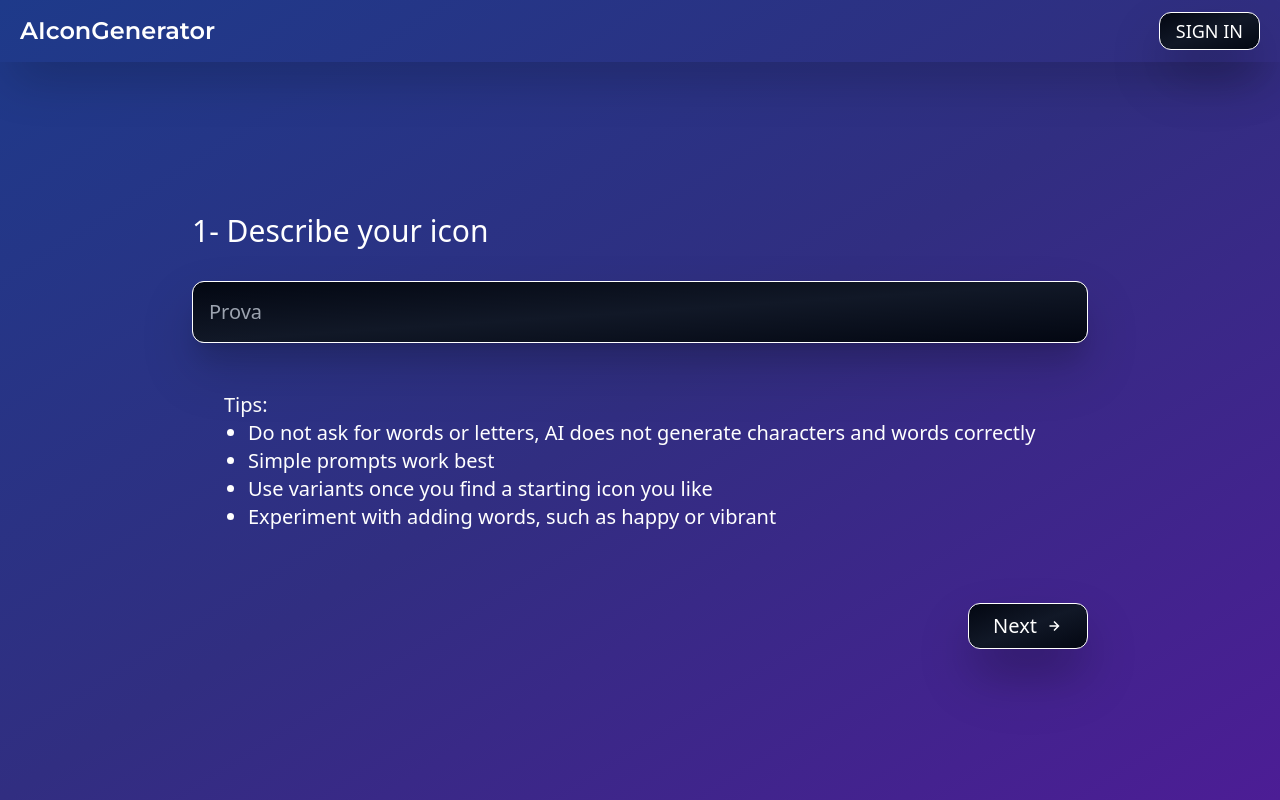
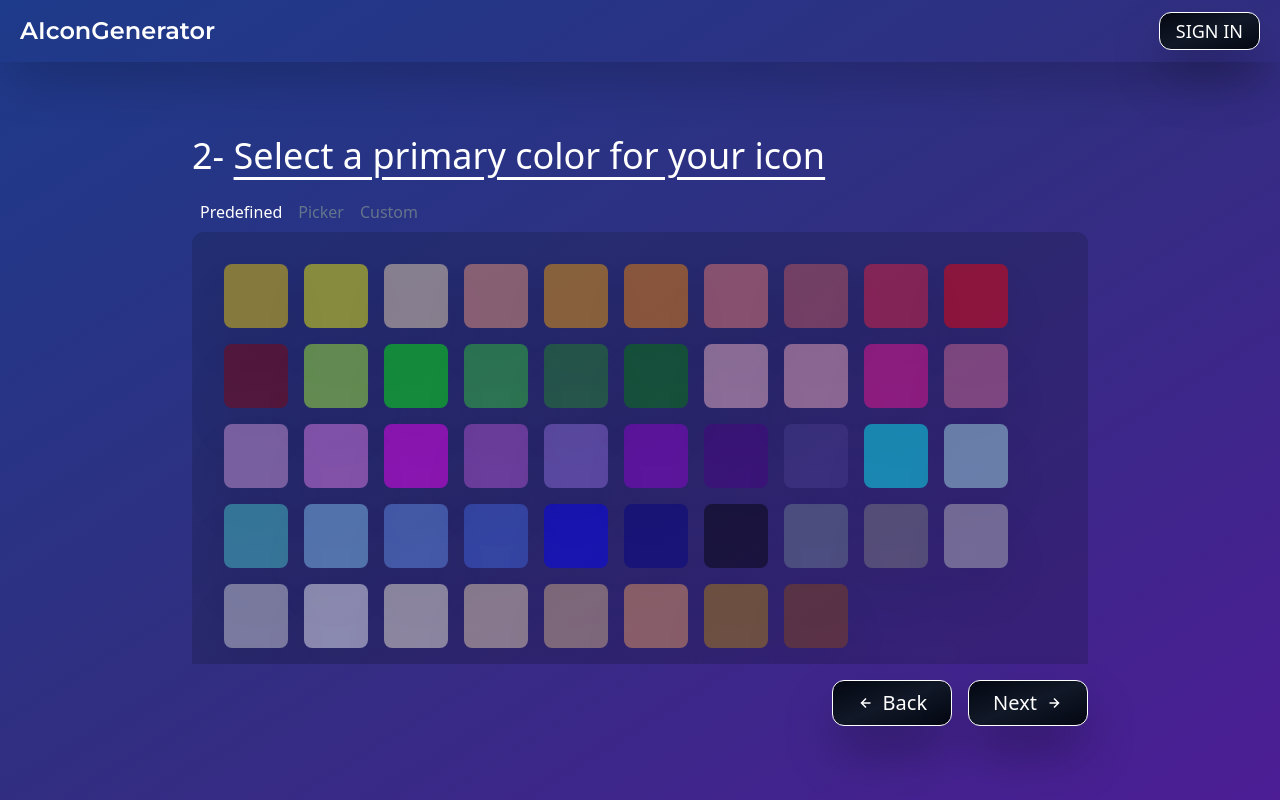
Before and after one commit to morhaaa/ai-icon-generator, a Next.js app: page /generator in a window 1280 px wide. Both pictures are taken after a click on the button "Next". Built offline with nearby package versions, Linux system fonts and the light colour scheme.

Commit message:
Create step2

```diff
--- a/package.json
+++ b/package.json
@@ -13,6 +13,7 @@
     "@types/react": "18.2.21",
     "@types/react-dom": "18.2.7",
     "autoprefixer": "10.4.15",
+    "clsx": "^2.0.0",
     "eslint": "8.48.0",
     "eslint-config-next": "13.4.19",
     "next": "13.4.19",
--- a/src/app/generator/page.tsx
+++ b/src/app/generator/page.tsx
@@ -1,17 +1,59 @@
 "use client";
 
-import Step1 from "@/components/sterp1";
+import Step1 from "@/components/steps/step1";
+import Step2 from "@/components/steps/step2";
 import { useState } from "react";
 
-type Step = 1 | 2 | 3;
+type Step = 1 | 2 | 3 | 4;
 
 const Generator: React.FC = () => {
   const [step, setStep] = useState<Step>(1);
+  console.log(step);
+
+  const next = () => {
+    switch (step) {
+      case 1:
+        setStep(2);
+        break;
+      case 2:
+        setStep(3);
+        break;
+      case 3:
+        setStep(4);
+        break;
+    }
+  };
+
+  const back = () => {
+    switch (step) {
+      case 2:
+        setStep(1);
+        break;
+      case 3:
+        setStep(2);
+        break;
+      case 4:
+        setStep(3);
+        break;
+    }
+  };
+
+  const switchStep = () => {
+    switch (step) {
+      case 1:
+        return <Step1 next={next} />;
+      case 2:
+        return <Step2 next={next} back={back} />;
+      case 3:
+        return <Step2 next={next} back={back} />;
+      case 4:
+        return <Step2 next={next} back={back} />;
+    }
+  };
+
   return (
-    <div className="h-full w-full flex flex-col gap-10 items-center justify-center">
-      <div className="w-[80%] md:w-[70%]">
-        <Step1 />
-      </div>
+    <div className="h-full w-full flex flex-col items-center justify-center">
+      <div className="w-[80%] md:w-[70%] h-[80%]">{switchStep()}</div>
     </div>
   );
 };
--- a/src/app/layout.tsx
+++ b/src/app/layout.tsx
@@ -14,7 +14,7 @@ export default function RootLayout({
 }) {
   return (
     <html lang="en">
-      <body className="bg-gradient-to-br from-blue-900 via-indigo-900 to-violet-900 h-screen w-screen flex flex-col items-center">
+      <body className="bg-gradient-to-br from-blue-900 via-indigo-900 to-violet-900 h-screen w-screen flex flex-col items-center ">
         <Navbar />
         {children}
       </body>
--- a/src/app/page.tsx
+++ b/src/app/page.tsx
@@ -1,5 +1,4 @@
 import LandingHero from "@/components/landing-hero";
-import Image from "next/image";
 
 export default function Home() {
   return (
--- a/src/components/step2.tsx
+++ /dev/null
@@ -1,5 +0,0 @@
-const Step2: React.FC = () => {
-  return <div>ciao</div>;
-};
-
-export default Step2;
--- /dev/null
+++ b/src/components/steps/step1.tsx
@@ -0,0 +1,47 @@
+import InputGenerator from "@/components/ui/input";
+import Button from "@/components/ui/button";
+import { BiRightArrowAlt } from "react-icons/bi";
+
+interface Props {
+  next: () => void;
+}
+const Step1: React.FC<Props> = ({ next }) => {
+  return (
+    <div className="w-full h-full flex flex-col justify-between">
+      <div className="flex flex-col h-full gap-8 ">
+        <h2 className="text-white font-medium text-2xl md:text-2xl lg:text-4xl ">
+          1-{" "}
+          <span className="underline underline-offset-8">
+            Describe your icon
+          </span>
+        </h2>
+        <div className="px-10 flex flex-col gap-2">
+          <InputGenerator />
+          <div className="flex flex-col gap-2 text-xl  text-white pl-8 pt-4">
+            <span className="font-medium text-xl">Tips:</span>
+            <ul className="list-disc pl-6 text-base">
+              <li>
+                Do not ask for words or letters, AI does not generate characters
+                and words correctly
+              </li>
+              <li>Simple prompts work best</li>
+              <li>Use variants once you find a starting icon you like</li>
+              <li>Experiment with adding words, such as happy or vibrant</li>
+            </ul>
+          </div>
+        </div>
+      </div>
+
+      <div className="w-full flex justify-end pt-10">
+        <Button onClick={next}>
+          <div className="flex items-center justify-center gap-2 px-2 py-1">
+            <p className="text-xl">Next</p>
+            <BiRightArrowAlt />
+          </div>
+        </Button>
+      </div>
+    </div>
+  );
+};
+
+export default Step1;
--- /dev/null
+++ b/src/components/steps/step2.tsx
@@ -0,0 +1,84 @@
+import { BiRightArrowAlt, BiLeftArrowAlt } from "react-icons/bi";
+import Button from "../ui/button";
+import { useState } from "react";
+import { colorList } from "@/utilities/constant";
+import clsx from "clsx";
+
+interface Props {
+  next: () => void;
+  back: () => void;
+}
+
+type Section = "Predefined" | "Picker" | "Custom";
+
+const sections: Section[] = ["Predefined", "Picker", "Custom"];
+
+const Step2: React.FC<Props> = ({ back, next }) => {
+  const [selectedColor, setSelectedColor] = useState<string>("");
+  const [selectedSection, setSelectedSection] = useState<Section>("Predefined");
+
+  return (
+    <div className="h-full w-full flex flex-col justify-between gap-4 overscroll-scroll">
+      {/**/}
+      <div className="flex flex-col gap-6 w-full h-full overflow-scroll">
+        <h2 className="text-white font-medium text-2xl md:text-2xl lg:text-4xl ">
+          2-{" "}
+          <span className="underline underline-offset-8">
+            Select a primary color for your icon
+          </span>
+        </h2>
+
+        <div className="flex flex-col gap-2 h-full">
+          <nav className="flex gap-4 px-2">
+            {sections.map((section, index) => (
+              <h4
+                key={index}
+                onClick={() => setSelectedSection(section)}
+                className={clsx(
+                  "cursor-pointer font-medium",
+                  selectedSection === section ? "text-white" : "text-slate-500"
+                )}
+              >
+                {section}
+              </h4>
+            ))}
+          </nav>
+
+          <div className="flex items-start justify-center h-full px-6 md:px-6 lg:px-8 bg-gray-900/20 py-6 md:py-6 lg:py-8 rounded-xl overflow-scroll">
+            <div className="flex items-center flex-wrap gap-4 lg:gap-4 md:gap-4 flex-row ">
+              {colorList.map((color, index) => (
+                <div
+                  key={index}
+                  onClick={() => setSelectedColor(color)}
+                  className="w-14 h-14 md:h-14 md:w-14 lg:h-16 lg:w-16 rounded-lg hover:scale-110 cursor-pointer drop-shadow-2xl"
+                  style={{
+                    backgroundColor: color,
+                    opacity: color === selectedColor ? 1 : 0.45,
+                    border: color === selectedColor ? "4px solid white" : "",
+                  }}
+                ></div>
+              ))}
+            </div>
+          </div>
+        </div>
+      </div>
+
+      <div className="flex justify-end items-center gap-4">
+        <Button onClick={back}>
+          <div className="flex items-center justify-center gap-2 px-2 py-1">
+            <BiLeftArrowAlt />
+            <p className="text-xl">Back</p>
+          </div>
+        </Button>
+        <Button onClick={next}>
+          <div className="flex items-center justify-center gap-2 px-2 py-1">
+            <p className="text-xl">Next</p>
+            <BiRightArrowAlt />
+          </div>
+        </Button>
+      </div>
+    </div>
+  );
+};
+
+export default Step2;
--- a/src/components/sterp1.tsx
+++ /dev/null
@@ -1,36 +0,0 @@
-import InputGenerator from "@/components/ui/input";
-import Button from "@/components/ui/button";
-import { BiRightArrowAlt } from "react-icons/bi";
-
-const Step1: React.FC = () => {
-  return (
-    <div className="w-full flex flex-col gap-8 justify-center">
-      <h2 className="text-white font-medium text-2xl md:text-2xl lg:text-3xl">
-        1- Describe your icon
-      </h2>
-      <InputGenerator />
-      <div className="flex flex-col text-xl  text-white pl-8 pt-4">
-        <span className="font-medium text-xl">Tips:</span>
-        <ul className="list-disc pl-6">
-          <li>
-            Do not ask for words or letters, AI does not generate characters and
-            words correctly
-          </li>
-          <li>Simple prompts work best</li>
-          <li>Use variants once you find a starting icon you like</li>
-          <li>Experiment with adding words, such as happy or vibrant</li>
-        </ul>
-      </div>
-      <div className="w-full flex justify-end pt-10">
-        <Button>
-          <div className="flex items-center justify-center gap-2 px-2 py-1">
-            <p className="text-xl">Next</p>
-            <BiRightArrowAlt />
-          </div>
-        </Button>
-      </div>
-    </div>
-  );
-};
-
-export default Step1;
--- a/src/components/ui/button.tsx
+++ b/src/components/ui/button.tsx
@@ -1,12 +1,21 @@
+"use client";
 import { ReactNode } from "react";
 
 interface Props {
   children: ReactNode;
+  onClick?: () => void;
 }
 
-const Button: React.FC<Props> = ({ children }) => {
+const Button: React.FC<Props> = ({ children, onClick }) => {
+  const handleClick = () => {
+    onClick ? onClick() : null;
+  };
+
   return (
-    <button className="text-white font-medium text-sm lg:text-lg py-1 px-4  bg-gradient-to-br from-gray-950 via-gray-900 to-gray-950 border border-white rounded-xl whitespace-nowrap drop-shadow-2xl shadow-2xl">
+    <button
+      className="text-white font-medium text-sm lg:text-lg py-1 px-4  bg-gradient-to-br from-gray-950 via-gray-900 to-gray-950 border border-white rounded-xl whitespace-nowrap drop-shadow-2xl shadow-2xl"
+      onClick={handleClick}
+    >
       {children}
     </button>
   );
--- /dev/null
+++ b/src/components/ui/grid.tsx
@@ -0,0 +1,9 @@
+import React from "react";
+
+interface gridProps {}
+
+const grid: React.FC<gridProps> = ({}) => {
+  return <div>grid</div>;
+};
+
+export default grid;
--- /dev/null
+++ b/src/utilities/constant.ts
@@ -0,0 +1,59 @@
+export const colorList = [
+  //Yellow
+  "#FFD700",
+  "#FFFF00",
+  "#FFE4B5",
+  //Orange
+  "#FFA07A",
+  "#FFA500",
+  "#FF8C00",
+  //red
+  "#FA8072",
+  "#CD5C5C",
+  "#ef233c",
+  "#FF0000",
+  "#8B0000",
+  //Green
+  "#ADFF2F",
+  "#00FF00",
+  "#32CD32",
+  "#228B22",
+  "#008000",
+  //pink
+  "#FFC0CB",
+  "#FFB6C1",
+  "#FF1493",
+  "#DB7093",
+  //Purple
+  "#DDA0DD",
+  "#EE82EE",
+  "#FF00FF",
+  "#BA55D3",
+  "#9370DB",
+  "#9400D3",
+  "#4B0082",
+  "#483D8B",
+  //Blue
+  "#00FFFF",
+  "#AFEEEE",
+  "#48D1CC",
+  "#87CEFA",
+  "#6495ED",
+  "#4169E1",
+  "#0000FF",
+  "#000080",
+  //Gray
+  "#000000",
+  "#708090",
+  "#808080",
+  "#C0C0C0",
+  "#DCDCDC",
+  "#FFFFFF",
+  //Brown
+  "#FFF8DC",
+  "#F5DEB3",
+  "#DEB887",
+  "#F4A460",
+  "#B8860B",
+  "#8B4513",
+];
```
Also changed, not shown: 2 other files (tests, documents, lock files or other folders).
